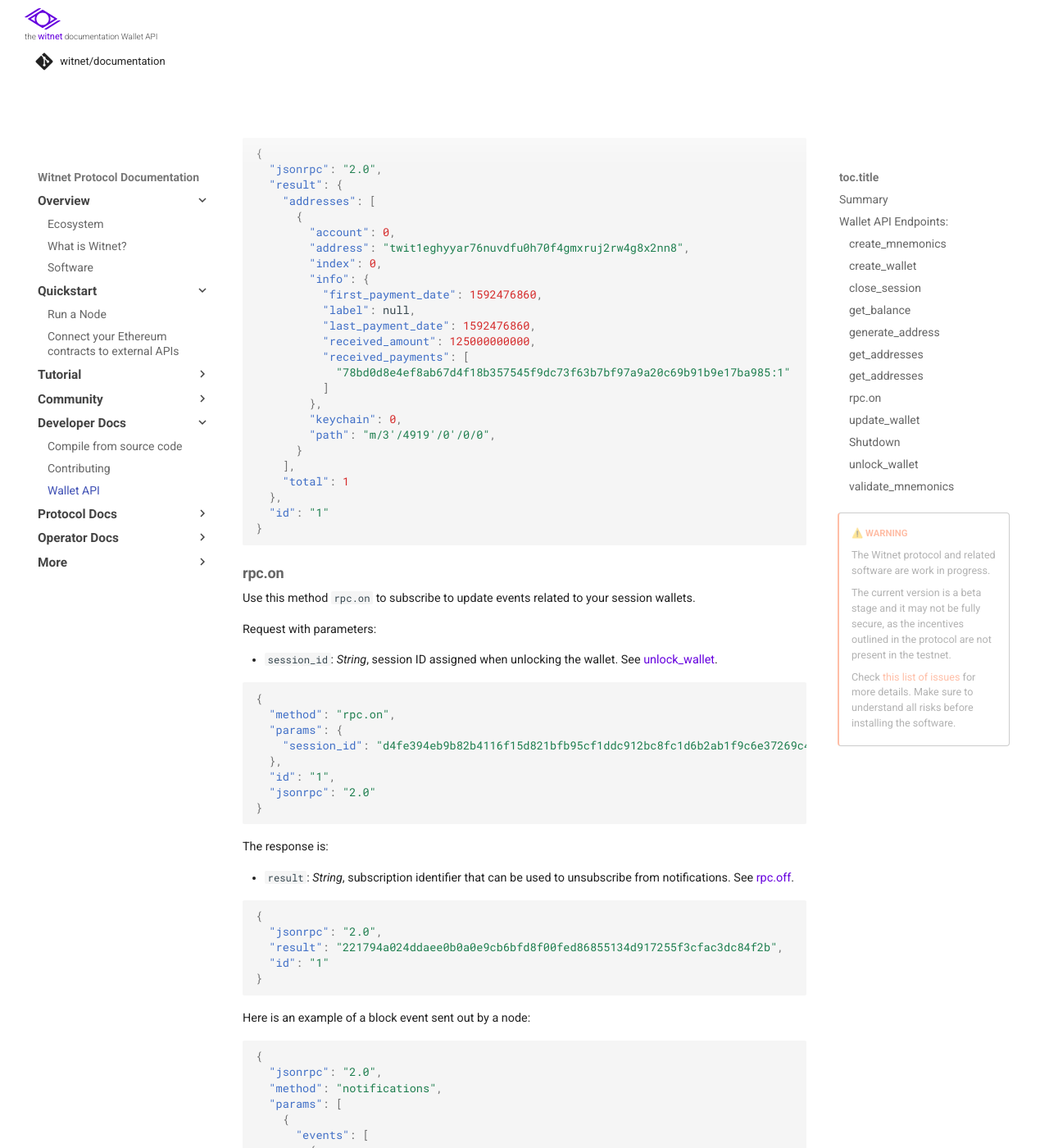
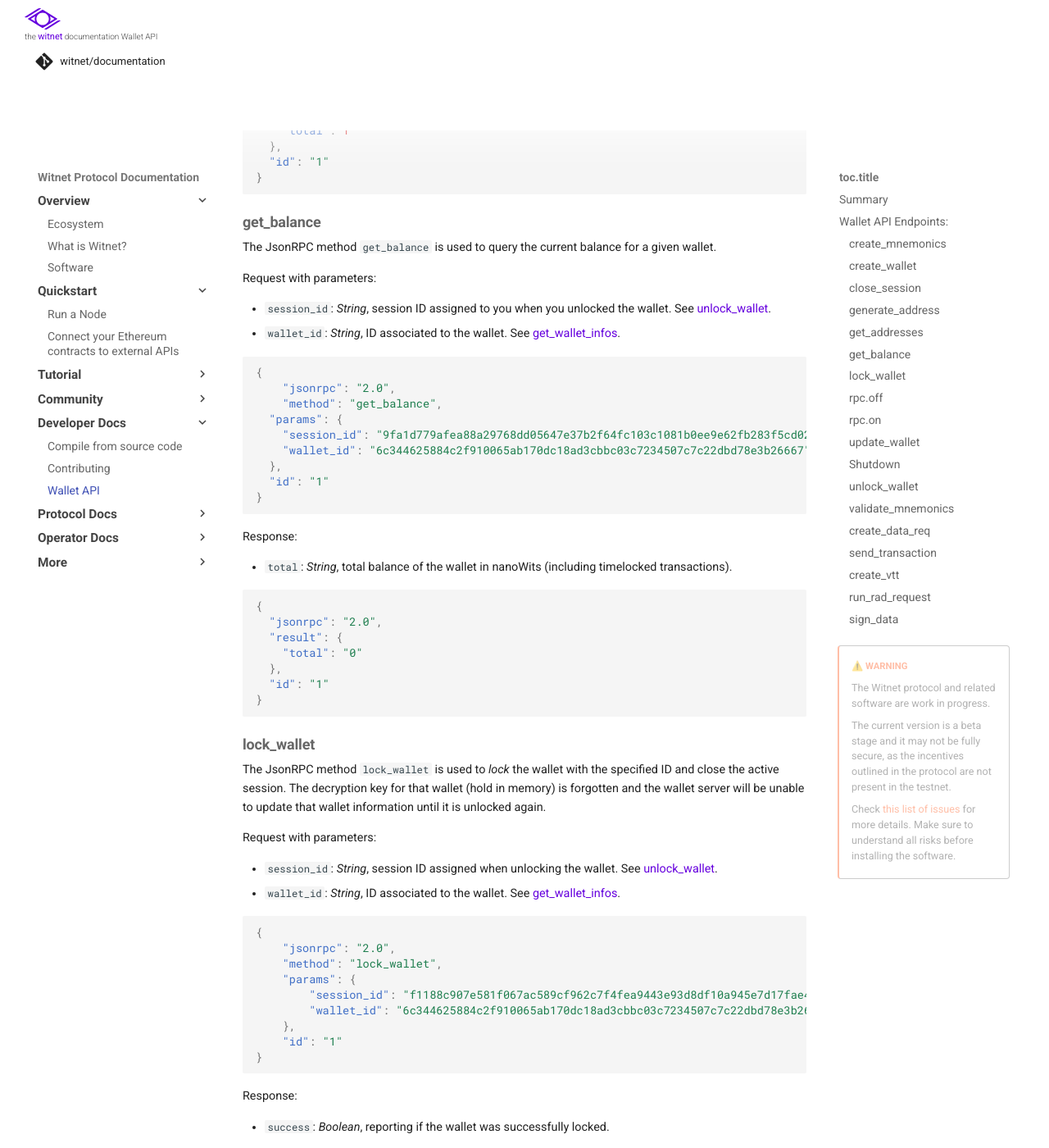
Before and after one commit to witnet/documentation, an MkDocs documentation site: the page built from docs/developer/wallet-api.md, in a window 1280 px wide and 1400 px high, scrolled down 5523 px. Shown: the whole window at 82% size. Built offline with MkDocs 1.6.1 and Material for MkDocs 9.7.7, drawn with Linux system fonts in a browser that asks for light colours; some web fonts are replaced; comment, search, counter and statistics services are not loaded; some of the changed text lies outside the part shown.

Commit message:
fix: add methods and reorder
Signed-off-by: Claudia Bartoli Duncan <claudia@stampery.co>

````diff
--- a/docs/developer/wallet-api.md
+++ b/docs/developer/wallet-api.md
@@ -13,17 +13,22 @@ node_url = "127.0.0.1:21338"
 
 | Method Name                                 | Request Params                                           | Response                                      |
 | ------------------------------------------- | -------------------------------------------------------- | --------------------------------------------- |
+| [create_data_req](#create_data_req)         | `session_id`, `wallet_id`, `request`, `fee`              |                                               |
 | [create_mnemonics](#create_mnemonics)       | `length`                                                 | `mnemonics`                                   |
+| [create_vtt](#create_vtt)                   | `session_id`, `wallet_id`, `pkh`, `value`, `fee`         |                                               |
 | [create_wallet](#create_wallet)             | `name`, `caption`, `seed_source`, `seed_data`, `password`| `wallet_id`                                   |
 | [close_session](#close_session)             | `session_id`                                             | `success`                                     |
 | [generate_address](#generate_address)       | `session_id`, `wallet_id`                                | `address`, `path`                             |
-| [get_addresses](#get_addresses)             | `session_id`, `wallet_id`, `offset`, `limit`             |
-| [get_balance](#get_balance)                 | `session_id`, `wallet_id`                                | `total`
+| [get_addresses](#get_addresses)             | `session_id`, `wallet_id`, `offset`, `limit`             |                                               |
+| [get_balance](#get_balance)                 | `session_id`, `wallet_id`                                | `total`                                       |
 | [get_wallet_infos](#get_wallet_infos)       | (none)                                                   | `wallet_info[]`                               |
 | [lock_wallet](#update_wallet)               | `session_id`, `wallet_id`                                | `success`                                     |
+| [run_rad_request](#run_rad_request)         | `request`
 | [rpc.on](#rpc.on)                           | `session_id`                                             | (`subscription_id`)                           |
 | [update_wallet](#update_wallet)             | `session_id`, `wallet_id`, `name`, `caption`             | `success`                                     |
-| [shutdown](#shutdown)                       | `session_id`                                             |
+| [send_transaction](#send_transaction)       | `session_id`, `wallet_id`, `transaction`                 |                                               |
+| [shutdown](#shutdown)                       | `session_id`                                             |                                               |
+| [sign_data](#sign_data)                     | `session_id`, `wallet_id`, `data`, `extended_pk`
 | [unlock_wallet](#unlock_wallet)             | `wallet_id`, `password`                                  | `session_id`, `session_expiration_secs`, ...  |
 | [validate_mnemonics](#validate_mnemonics)   | `seed_source`, `seed_data`                               | `valid`                                       |
 
@@ -139,42 +144,6 @@ Response:
 ```
 
 
-### get_balance
-
-The JsonRPC method `get_balance` is used to query the current balance for a given wallet.
-
-Request with parameters:
-
-- `session_id`: *String*, session ID assigned to you when you unlocked the wallet. See [unlock_wallet](#unlock_wallet).
-- `wallet_id`: *String*, ID associated to the wallet. See [get_wallet_infos](#get-wallet-infos).
-
-```json
-{
-	"jsonrpc": "2.0",
-	"method": "get_balance",
-  "params": {
-    "session_id": "9fa1d779afea88a29768dd05647e37b2f64fc103c1081b0ee9e62fb283f5cd02",
-    "wallet_id": "6c344625884c2f910065ab170dc18ad3cbbc03c7234507c7c22dbd78e3b26667"
-  },
-  "id": "1"
-}
-```
-
-Response:
-
-- `total`: *String*, total balance of the wallet in nanoWits (including timelocked transactions).
-
-```json
-{
-  "jsonrpc": "2.0",
-  "result": {
-    "total": "0"
-  },
-  "id": "1"
-}
-```
-
-
 ### generate_address
 
 The JsonRPC method `generate_address` is used to derive deterministically a new external address for the given wallet and session ID.
@@ -211,8 +180,6 @@ Response:
   "id": "1"
 }
 ```
-
-### get_addresses
 
 ### get_addresses
 
@@ -278,6 +245,103 @@ Response with an array of addresses and additional relatedinformation:
     ],
     "total": 1
   },
+  "id": "1"
+}
+```
+
+### get_balance
+
+The JsonRPC method `get_balance` is used to query the current balance for a given wallet.
+
+Request with parameters:
+
+- `session_id`: *String*, session ID assigned to you when you unlocked the wallet. See [unlock_wallet](#unlock_wallet).
+- `wallet_id`: *String*, ID associated to the wallet. See [get_wallet_infos](#get-wallet-infos).
+
+```json
+{
+	"jsonrpc": "2.0",
+	"method": "get_balance",
+  "params": {
+    "session_id": "9fa1d779afea88a29768dd05647e37b2f64fc103c1081b0ee9e62fb283f5cd02",
+    "wallet_id": "6c344625884c2f910065ab170dc18ad3cbbc03c7234507c7c22dbd78e3b26667"
+  },
+  "id": "1"
+}
+```
+
+Response:
+
+- `total`: *String*, total balance of the wallet in nanoWits (including timelocked transactions).
+
+```json
+{
+  "jsonrpc": "2.0",
+  "result": {
+    "total": "0"
+  },
+  "id": "1"
+}
+```
+
+### lock_wallet
+
+The JsonRPC method `lock_wallet` is used to *lock* the wallet with the specified ID and close the active session. The decryption key for that wallet (hold in memory) is forgotten and the wallet server will be unable to update that wallet information until it is unlocked again.
+
+Request with parameters:
+
+- `session_id`: *String*, session ID assigned when unlocking the wallet. See [unlock_wallet](#unlock_wallet).
+- `wallet_id`: *String*, ID associated to the wallet. See [get_wallet_infos](#get-wallet-infos).
+
+```json
+{
+	"jsonrpc": "2.0",
+  	"method": "lock_wallet",
+  	"params": {
+    	"session_id": "f1188c907e581f067ac589cf962c7f4fea9443e93d8df10a945e7d17fae49870",
+    	"wallet_id": "6c344625884c2f910065ab170dc18ad3cbbc03c7234507c7c22dbd78e3b26667"
+  	},
+  	"id": "1"
+}
+```
+
+Response:
+
+- `success`: *Boolean*, reporting if the wallet was successfully locked.
+
+```json
+{
+	"jsonrpc": "2.0",
+  	"result": {
+      "success": true
+    },
+  	"id": "1"
+}
+```
+
+### rpc.off
+
+Use this method `rpc.off` to unsubscribe from previous subscriptions.
+
+Request with parameters:
+
+- `<data>`: *Array<String>*, subscription identifiers assigned when subscribing to wallet sessions. See [rpc.on](#rpc.on).
+
+```json
+{
+  "method": "rpc.off",
+  "params": ["221794a024ddaee0b0a0e9cb6bfd8f00fed86855134d917255f3cfac3dc84f2b"],
+  "id": "1",
+  "jsonrpc": "2.0"
+}
+```
+
+The response for a successful unsubscribe:
+
+```json
+{
+  "jsonrpc": "2.0",
+  "result": null,
   "id": "1"
 }
 ```
@@ -499,3 +563,14 @@ Response:
   "id": 1
 }
 ```
+
+
+### create_data_req
+
+### send_transaction
+
+### create_vtt
+
+### run_rad_request
+
+### sign_data
````
